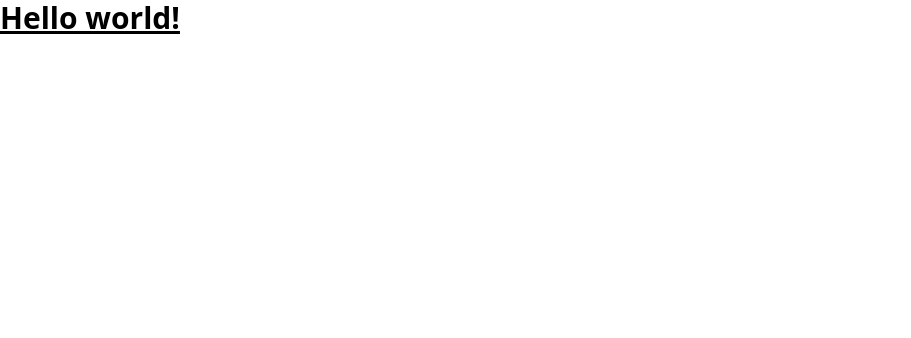
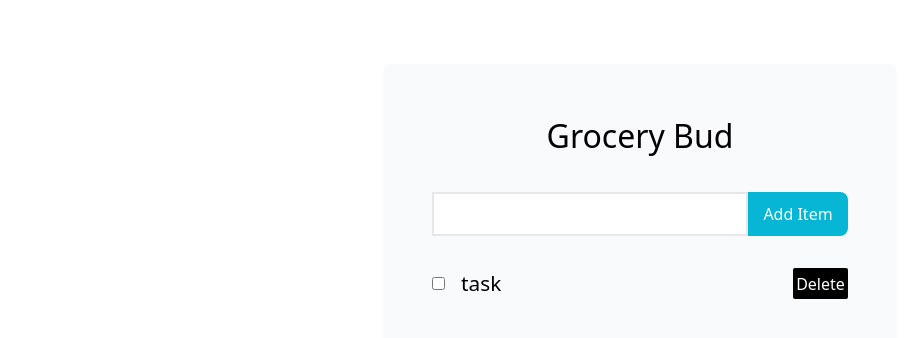
Before and after one commit to BRivasTorres/Practicas-con-react, a React (Vite) app in the folder Grocery Bud/: page / in a window 1280 px wide. Shown: the top 338 px of the page, without its empty margins (0-911 px from the left). Built offline with nearby package versions, Linux system fonts and the light colour scheme.

Commit message:
styles : estilos finalizados

```diff
--- a/Grocery Bud/src/App.jsx
+++ b/Grocery Bud/src/App.jsx
@@ -1,8 +1,10 @@
+import GroceryBud from "./components/GroceryBud";
+
 function App() {
 	return (
 		<>
 			{" "}
-			<h1 className="text-3xl font-bold underline">Hello world!</h1>
+			<GroceryBud />
 		</>
 	);
 }
--- /dev/null
+++ b/Grocery Bud/src/components/GroceryBud.jsx
@@ -0,0 +1,21 @@
+import Task from "./Task";
+
+const GroceryBud = () => {
+	return (
+		<div className="w-[40%] mx-auto my-[4rem] bg-[#F8FAFC] max-w-[800px] shadow-sm flex flex-col items-center p-[3rem] rounded-md hover:shadow-lg transition-all duration-500 ease-linear">
+			<h2 className="text-[2rem] mb-[2rem] ">Grocery Bud</h2>
+			<form className="mb-[2rem] min-w-[300px] w-[100%] form ">
+				<input
+					type="text"
+					className="bg-[#FFFFFF] p-[.5rem]  border-[2px] border-gray-200"
+				/>
+				<button className="bg-[#06B6D4] p-[.5rem] rounded-r-lg text-white">
+					Add Item
+				</button>
+			</form>
+			<Task />
+		</div>
+	);
+};
+
+export default GroceryBud;
--- /dev/null
+++ b/Grocery Bud/src/components/Task.jsx
@@ -0,0 +1,13 @@
+const Task = () => {
+	return (
+		<div className="task w-[100%]">
+			<input type="checkbox" name="check" id="check" />
+			<span className="text-[1.3rem] ">task</span>
+			<button className="bg-black text-white p-[.2rem] rounded-sm">
+				Delete
+			</button>
+		</div>
+	);
+};
+
+export default Task;
--- a/Grocery Bud/src/index.css
+++ b/Grocery Bud/src/index.css
@@ -1,3 +1,16 @@
 @tailwind base;
 @tailwind components;
 @tailwind utilities;
+
+.form {
+    display: grid;
+    grid-template-columns: 1fr 100px;
+}
+
+.task {
+    display: grid;
+    grid-template-columns: auto 1fr auto;
+    column-gap: 1rem;
+    align-items: center;
+    min-width: 300px;
+}
```
